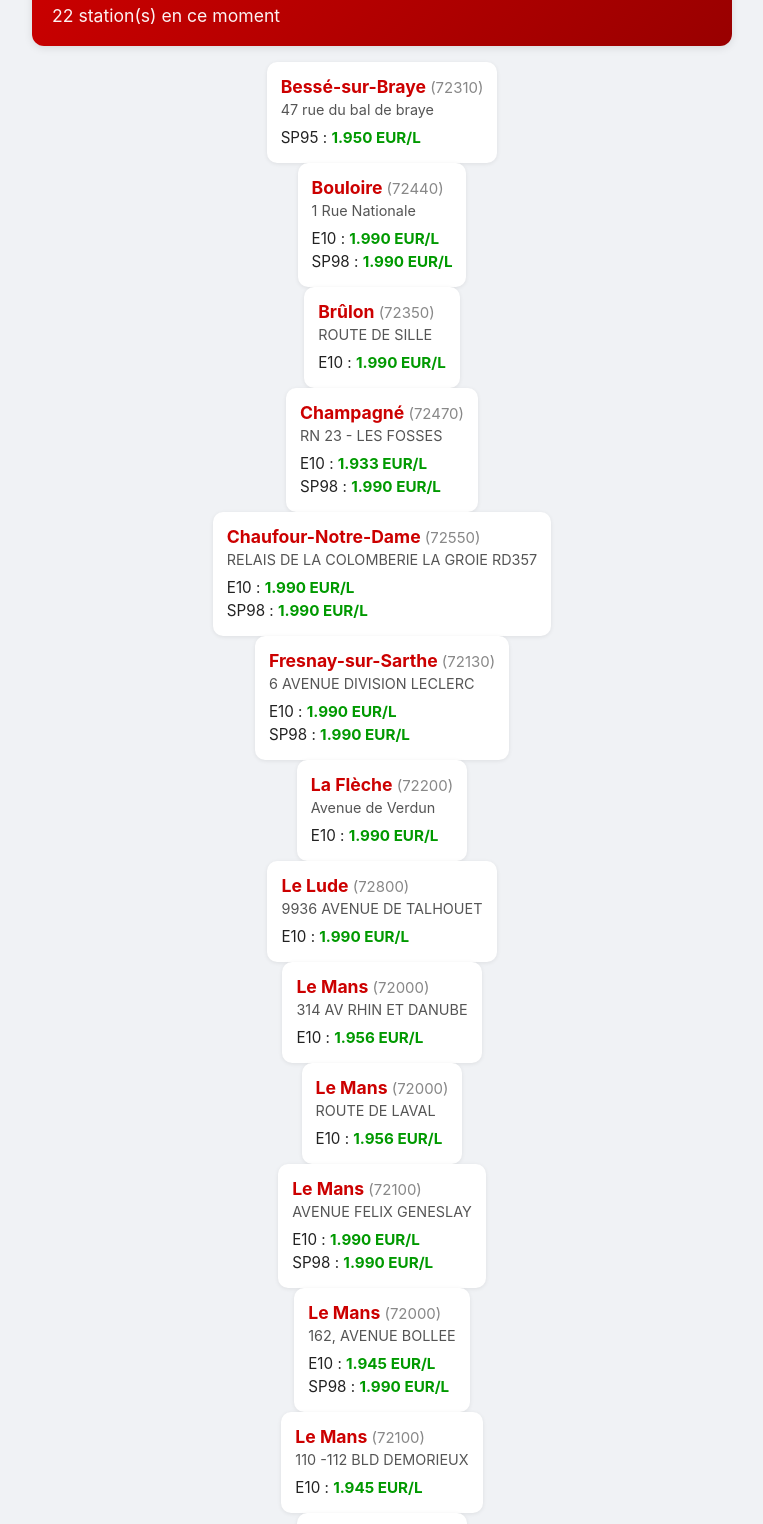
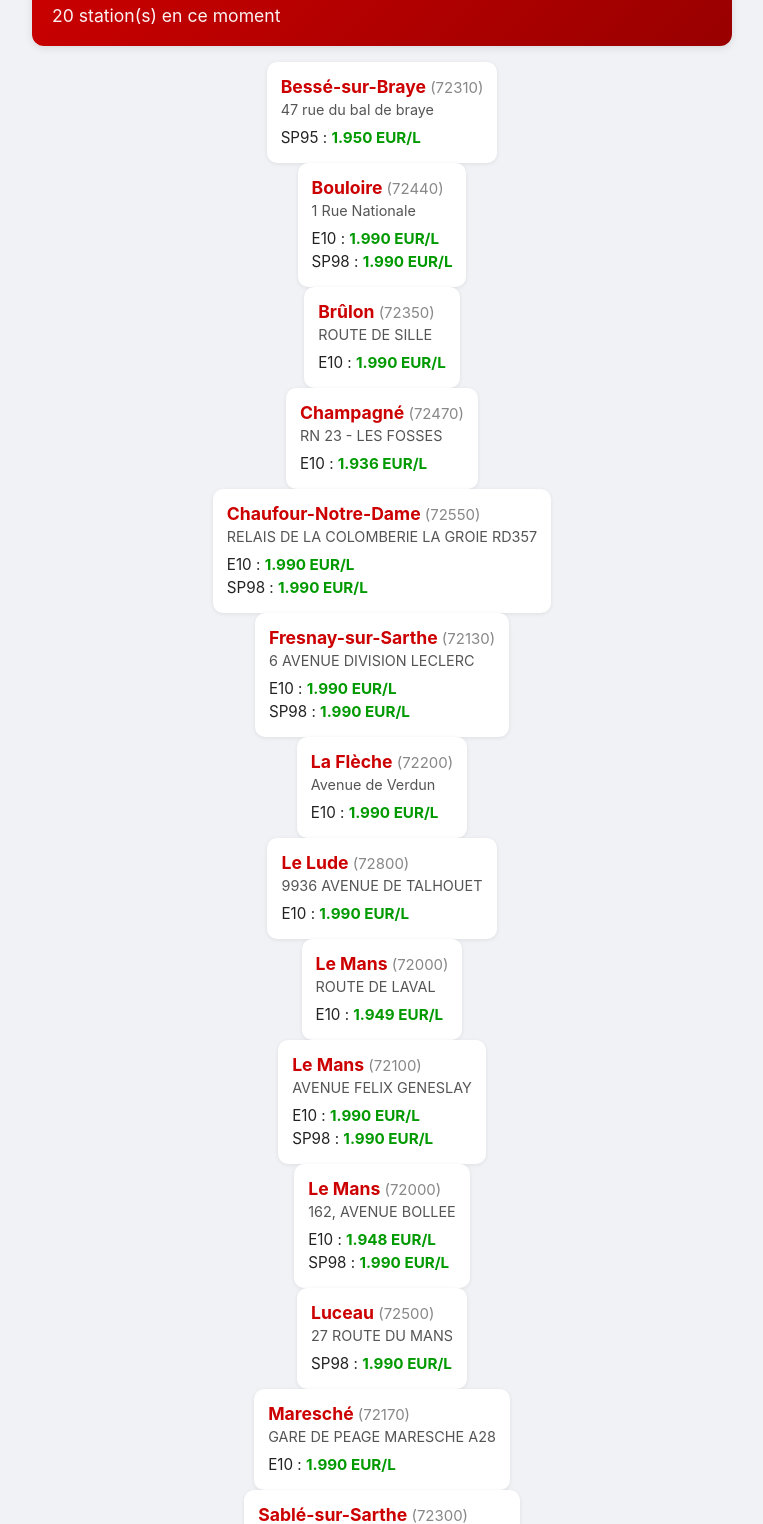
Before and after one commit to abdelziane979-eng/alerte-total-sarthe, a plain HTML site: page index.html in a window 1280 px wide. Shown: the part 66-1590 px from the top of the page, without its empty margins (258-1021 px from the left). Drawn offline with Linux system fonts and the light colour scheme.

Commit message:
MAJ auto

```diff
--- a/index.html
+++ b/index.html
@@ -41,7 +41,7 @@
 <body>
 <header>
   <h1>TotalEnergies Sarthe &lt; 2 EUR/L</h1>
-  <div class="compteur">22 station(s) en ce moment</div>
+  <div class="compteur">20 station(s) en ce moment</div>
 </header>
 
         <div class="station">
@@ -65,7 +65,7 @@
         <div class="station">
             <div class="ville">Champagné <span class="cp">(72470)</span></div>
             <div class="adresse">RN 23 - LES FOSSES</div>
-            <div class="carburant">E10 : <span class="prix">1.933 EUR/L</span></div><div class="carburant">SP98 : <span class="prix">1.990 EUR/L</span></div>
+            <div class="carburant">E10 : <span class="prix">1.936 EUR/L</span></div>
 
         </div>
         <div class="station">
@@ -94,14 +94,8 @@
         </div>
         <div class="station">
             <div class="ville">Le Mans <span class="cp">(72000)</span></div>
-            <div class="adresse">314 AV RHIN ET DANUBE</div>
-            <div class="carburant">E10 : <span class="prix">1.956 EUR/L</span></div>
-
-        </div>
-        <div class="station">
-            <div class="ville">Le Mans <span class="cp">(72000)</span></div>
             <div class="adresse">ROUTE DE LAVAL</div>
-            <div class="carburant">E10 : <span class="prix">1.956 EUR/L</span></div>
+            <div class="carburant">E10 : <span class="prix">1.949 EUR/L</span></div>
 
         </div>
         <div class="station">
@@ -113,13 +107,7 @@
         <div class="station">
             <div class="ville">Le Mans <span class="cp">(72000)</span></div>
             <div class="adresse">162, AVENUE BOLLEE</div>
-            <div class="carburant">E10 : <span class="prix">1.945 EUR/L</span></div><div class="carburant">SP98 : <span class="prix">1.990 EUR/L</span></div>
-
-        </div>
-        <div class="station">
-            <div class="ville">Le Mans <span class="cp">(72100)</span></div>
-            <div class="adresse">110 -112 BLD DEMORIEUX</div>
-            <div class="carburant">E10 : <span class="prix">1.945 EUR/L</span></div>
+            <div class="carburant">E10 : <span class="prix">1.948 EUR/L</span></div><div class="carburant">SP98 : <span class="prix">1.990 EUR/L</span></div>
 
         </div>
         <div class="station">
@@ -176,6 +164,6 @@
             <div class="carburant">E10 : <span class="prix">1.945 EUR/L</span></div>
 
         </div>
-<div class="date">Derniere mise a jour : 18/11/2026 a 19h54</div>
+<div class="date">Derniere mise a jour : 19/11/2026 a 01h50</div>
 </body>
 </html>
```
Also changed, not shown: etats_stocks.json (+4 -4 lines).
